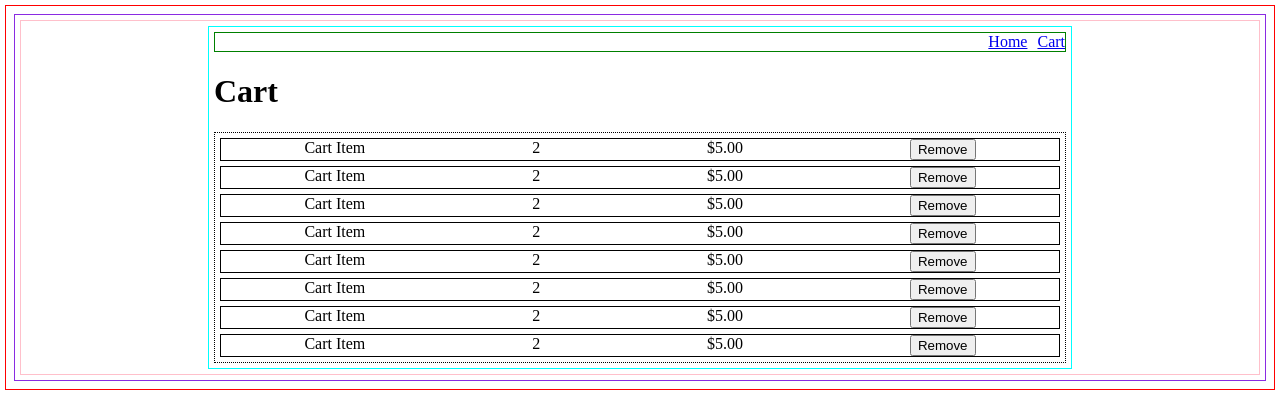
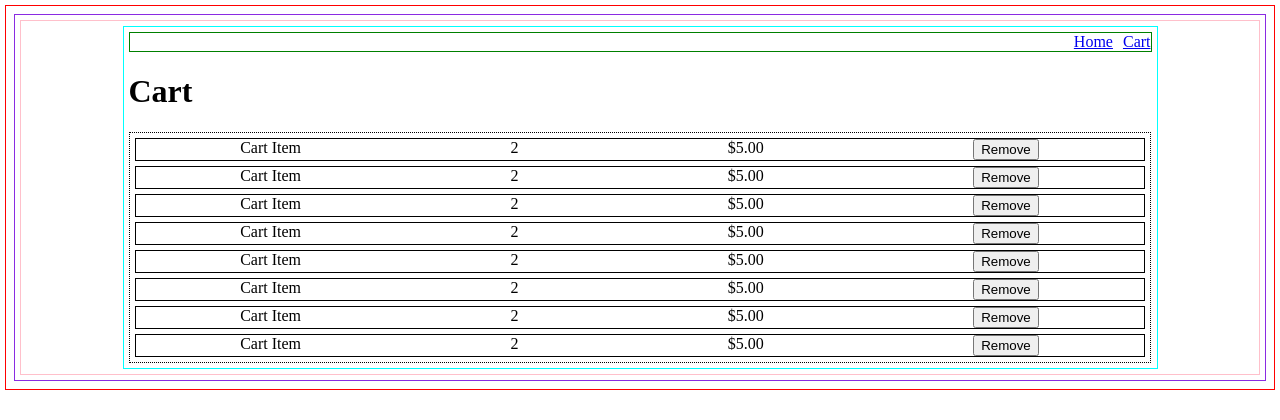
Before and after one commit to Mitadru47/TOP-Shopping-Cart, a React (Vite) app: page /cart in a window 1280 px wide. Shown: the top 420 px of the page. Built offline with nearby package versions, Linux system fonts and the light colour scheme.

Commit message:
Nav Bar Dimension Updates

```diff
--- a/src/styles/main.css
+++ b/src/styles/main.css
@@ -30,6 +30,7 @@ body{
     display: flex;
     justify-content: end;
 
+    width: 1021px;
     gap: 10px;
 }
 
@@ -103,7 +104,7 @@ input{
     padding: 5px;
     border: 1px dotted black;
 
-    width: 840px;
+    width: 1010px;
 
     display: flex;
     flex-direction: column;
```
